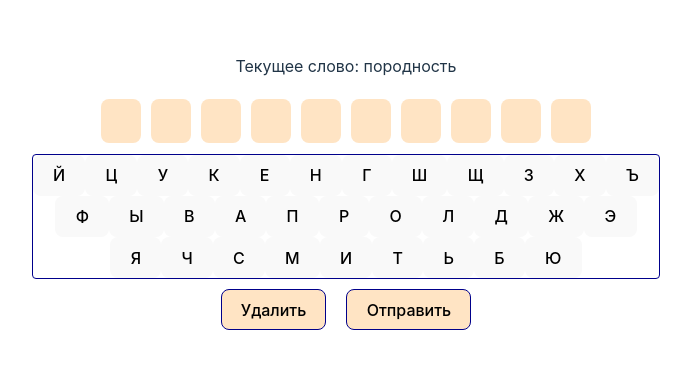
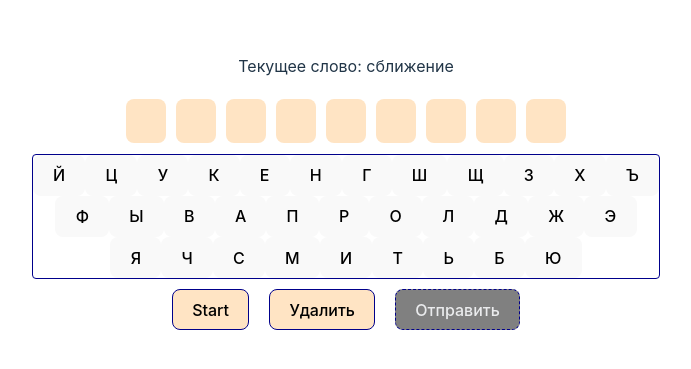
Before and after one commit to ekuchin/guess-word, a Vue app: page / in a window 1280 px wide. Shown: the part 211-580 px from the top of the page, without its empty margins (294-985 px from the left). Built offline with nearby package versions, Linux system fonts and the light colour scheme.

Commit message:
Submit not allowed when not enougth letters enterd

```diff
--- a/src/App.vue
+++ b/src/App.vue
@@ -2,7 +2,7 @@
   <div class="app">
     <p>Текущее слово: {{currentWord}}</p>
     <div class="attempts" v-for="item, index in attempts" :key="index">
-      <div :class="'letter '+getLetterClass(currentWord, item, index)" v-for="letter,index in item" :key="index">
+      <div :class="'letter '+letterClass(currentWord, item, index)" v-for="letter,index in item" :key="index">
         {{letter}}
       </div>
     </div>
@@ -18,8 +18,9 @@
     </div>
 
     <div>
+      <button class="button" @click="startGame">Start</button>
       <button class="button" @click="deleteLetter">Удалить</button>
-      <button class="button computed" @click="addAttempt">Отправить</button>
+      <button :class="'button '+ (!submitAllowed() ? 'disabled' : '')" @click="submitAttempt">Отправить</button>
     </div>
 
   </div>
@@ -32,7 +33,7 @@ import {useWords} from './service/useWords'
 export default defineComponent({
   setup(){
 
-    const getLetterClass = (currentWord:string, item:string, index:number)=>{
+    const letterClass = (currentWord:string, item:string, index:number)=>{
       let letter = item[index].toLowerCase()
       if (currentWord.charAt(index)=== letter){
         return "correct"
@@ -57,7 +58,8 @@ export default defineComponent({
       return ""
     }
 
-    return {...useWords(), getLetterClass}
+    //startGame()
+    return {...useWords(), letterClass}
   }
 })
 </script>
@@ -107,4 +109,12 @@ div {
   border: 1px solid darkblue;
 }
 
+.disabled{
+  background-color: gray;
+  border: 1px dashed darkblue;
+  color:#eaebed;
+  cursor: not-allowed;
+}
+
+
 </style>
--- a/src/service/useWords.ts
+++ b/src/service/useWords.ts
@@ -3,18 +3,12 @@ import wordslist from '../data/wordslist'
 
 export function useWords(){
 
-    //const words = wordslist)
-    const currentWord = ref(wordslist[Math.floor(Math.random() * wordslist.length)].toString())
+  const keyboard =["ЙЦУКЕНГШЩЗХЪ", "ФЫВАПРОЛДЖЭ", "ЯЧСМИТЬБЮ"]
+
+  const currentWord = ref("")
   const attempts=ref([""])
   const currentAttempt = ref("")
-
-    const keyboard =[
-      "ЙЦУКЕНГШЩЗХЪ", "ФЫВАПРОЛДЖЭ", "ЯЧСМИТЬБЮ"
-    ]
-
-    //const generateRandomWord = ()=>{
-    //  currentWord.value = words.value[Math.floor(Math.random() * words.value.length)].toString()
-   // }
+  const gameInProgress = ref(true)
 
   const addLetter = (letter:string) => {
     if (currentAttempt.value.length < currentWord.value.length){
@@ -28,15 +22,27 @@ export function useWords(){
       }
     }
 
-    const addAttempt = () => {
+    const submitAttempt = () => {
+      if (!submitAllowed()) return
       attempts.value = [...attempts.value, currentAttempt.value]
       currentAttempt.value = ""
     }
 
+    const submitAllowed = ()=>{
+      return currentAttempt.value.length === currentWord.value.length
+    }
+
+    const startGame = () => {
+      gameInProgress.value = true
+      currentWord.value = wordslist[Math.floor(Math.random() * wordslist.length)].toString()
+    }
+
+    startGame()
+
     return {
-       currentWord, keyboard,
-       attempts, currentAttempt,
-       //generateRandomWord,
-       addLetter, deleteLetter, addAttempt
+      keyboard,
+      currentWord, gameInProgress, startGame,
+      attempts, currentAttempt, submitAttempt, submitAllowed,
+      addLetter, deleteLetter,
     }
 }
```
Lines whose indentation alone changed are shown as unchanged.
